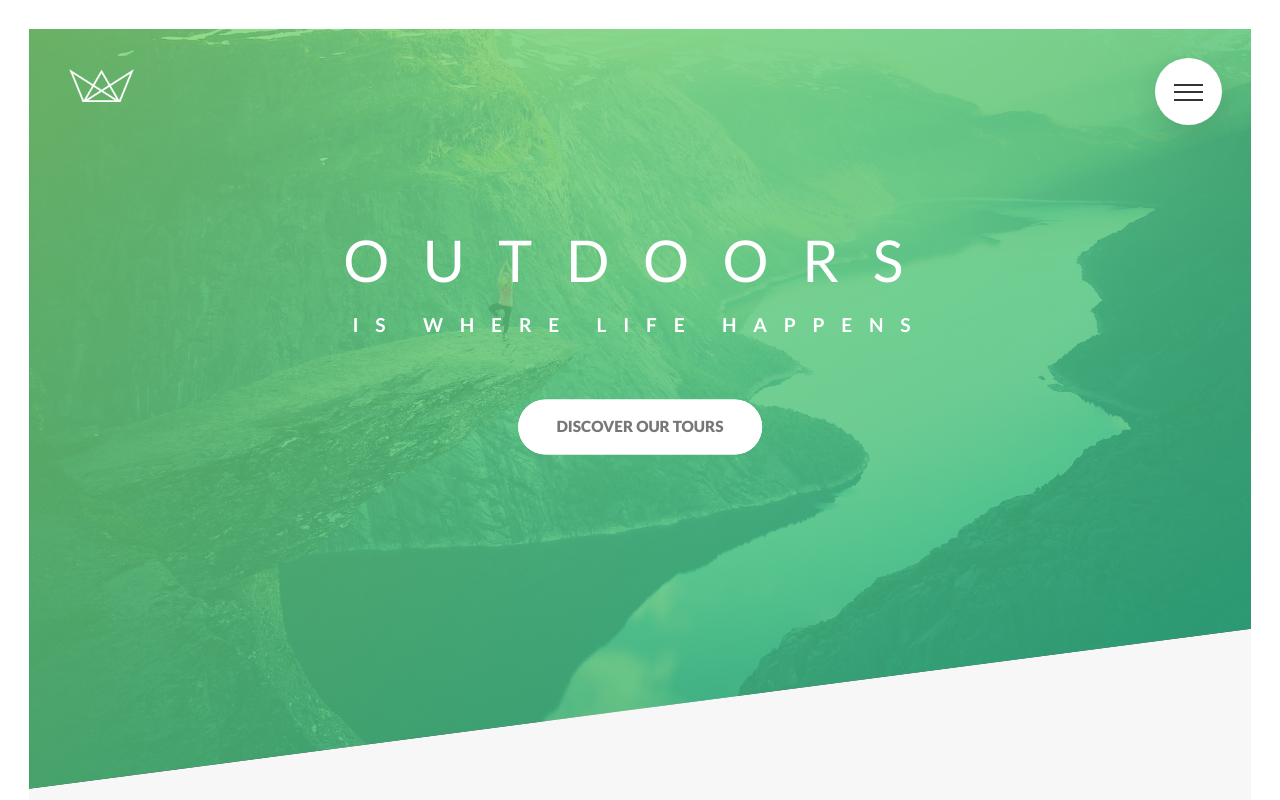
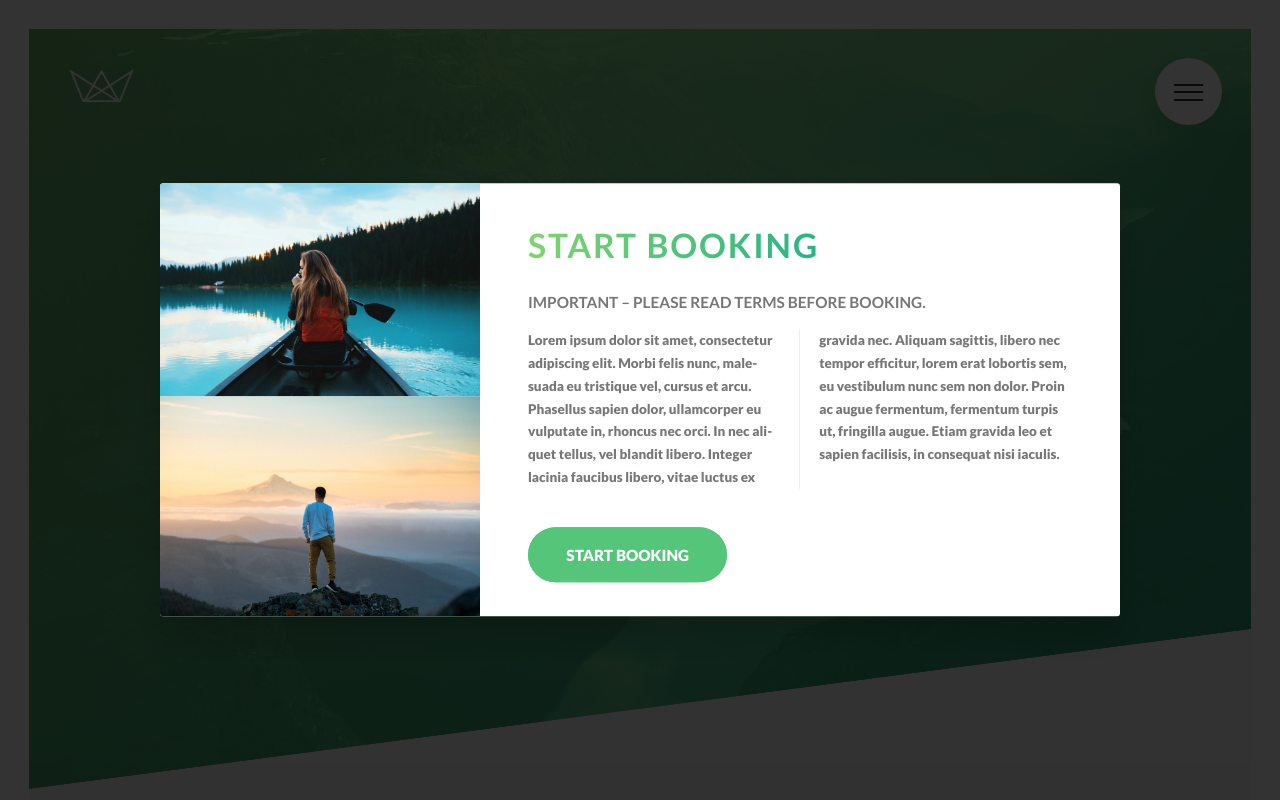
Before and after one commit to electro75/Natours, a website: page index.html in a window 1280 px wide. Shown: the top 800 px of the page. Drawn offline with Linux system fonts and the light colour scheme.

Commit message:
add popup structure and styles

```diff
--- a/index.html
+++ b/index.html
@@ -446,7 +446,22 @@
 
         </section>
         -->
-
+        <div class="popup">
+            <div class="popup__content">
+                <div class="popup__left">
+                    <img src="img/nat-8.jpg" alt="tour pic"  class="popup__img">
+                    <img src="img/nat-9.jpg" alt="tour pic 2" class="popup__img">
+                </div>
+                <div class="popup__right">
+                    <h2 class="heading-secondary u-mb-sm">Start Booking</h2>
+                    <h3 class="heading-tertiary u-mb-sm" >Important &ndash; Please read terms before booking.</h3>
+                    <p class="popup__text">
+                        Lorem ipsum dolor sit amet, consectetur adipiscing elit. Morbi felis nunc, malesuada eu tristique vel, cursus et arcu. Phasellus sapien dolor, ullamcorper eu vulputate in, rhoncus nec orci. In nec aliquet tellus, vel blandit libero. Integer lacinia faucibus libero, vitae luctus ex gravida nec. Aliquam sagittis, libero nec tempor efficitur, lorem erat lobortis sem, eu vestibulum nunc sem non dolor. Proin ac augue fermentum, fermentum turpis ut, fringilla augue. Etiam gravida leo et sapien facilisis, in consequat nisi iaculis.
+                    </p>
+                    <a href="#" class="btn btn--green">Start booking</a>
+                </div>
+            </div>
+        </div>
 
 
     </body>
--- a/sass/abstracts/_mixins.scss
+++ b/sass/abstracts/_mixins.scss
@@ -5,3 +5,10 @@
         clear: both;  //clears both floats, giving the element a height
     }
 }
+
+@mixin abs-center {
+    position: absolute;
+    top: 50%;
+    left: 50%;
+    transform: translate(-50%, -50%);
+}
--- a/sass/components/_components.scss
+++ b/sass/components/_components.scss
@@ -4,5 +4,5 @@
 @import "./bg-video";
 @import "./card";
 @import "./button";
-
+@import "./popup";
 @import "./form";
--- /dev/null
+++ b/sass/components/_popup.scss
@@ -0,0 +1,52 @@
+.popup {
+    height: 100vh;
+    width: 100%;
+    position: fixed;
+    top: 0;
+    left: 0;
+    background-color: rgba($color-black, .8);
+    z-index: 1000;
+
+    &__content {
+        @include abs-center;
+        width: 75%;
+        background-color: $color-white;
+        box-shadow: 0 2rem 4rem rgba($color-black, .2);
+        border-radius: 3px;
+        display: table;
+        overflow: hidden;
+    }
+
+    &__left {
+        width: 33.33%;
+        display: table-cell;
+    }
+
+    &__right {
+        width: 66.67%;
+        display: table-cell;
+        vertical-align: middle;
+        padding: 3rem 5rem;
+    }
+
+    &__img {
+        display: block;
+        width: 100%;
+
+    }
+
+    &__text {
+        font-size: 1.4rem;
+        margin-bottom: 4rem;
+
+        -moz-column-count: 2;
+        -moz-column-gap: 4rem;
+        -moz-column-rule: 1px solid $color-grey-light-2;
+        column-count: 2;
+        column-gap: 4rem;
+        column-rule: 1px solid $color-grey-light-2;
+
+        -webkit-hyphens : auto;
+        hyphens: auto;
+    }
+}
```
Also changed, not shown: css/style.css.
